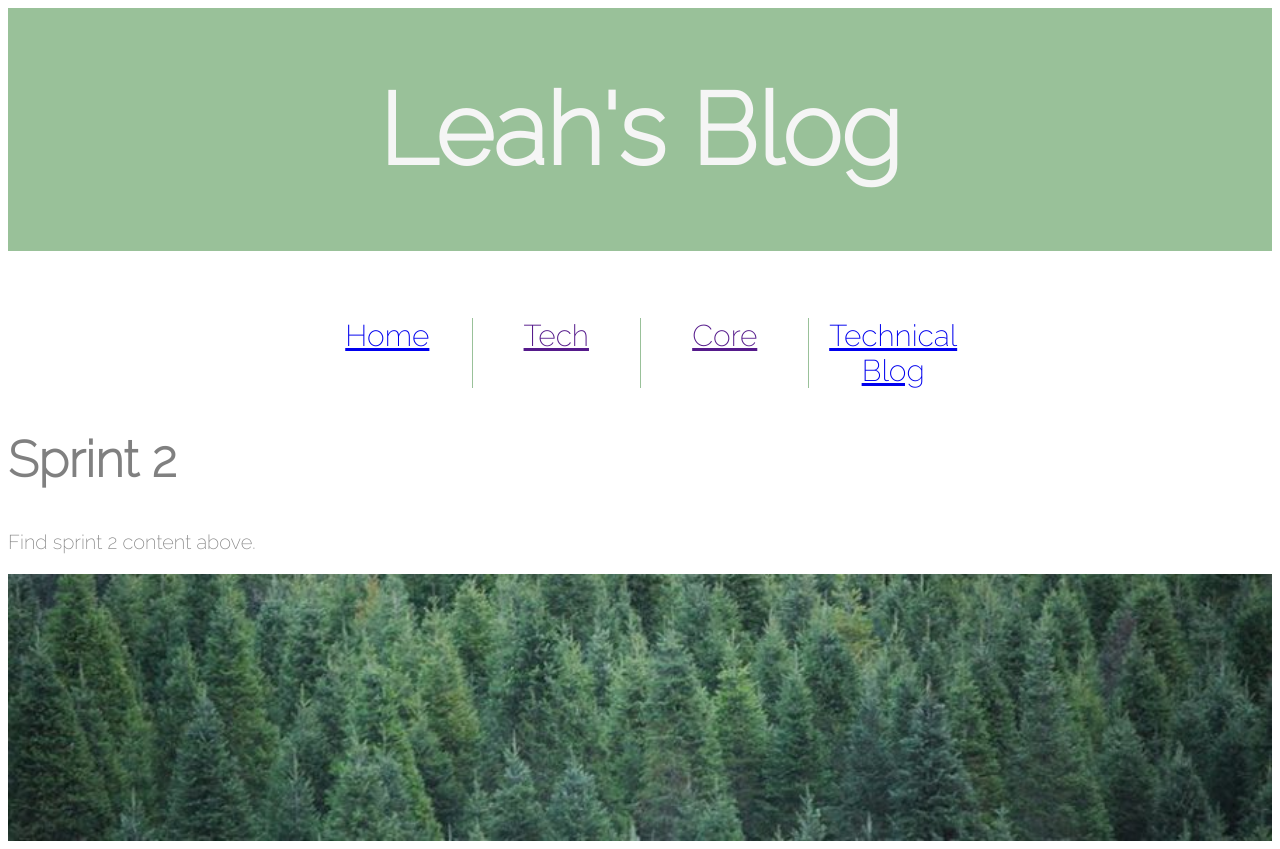
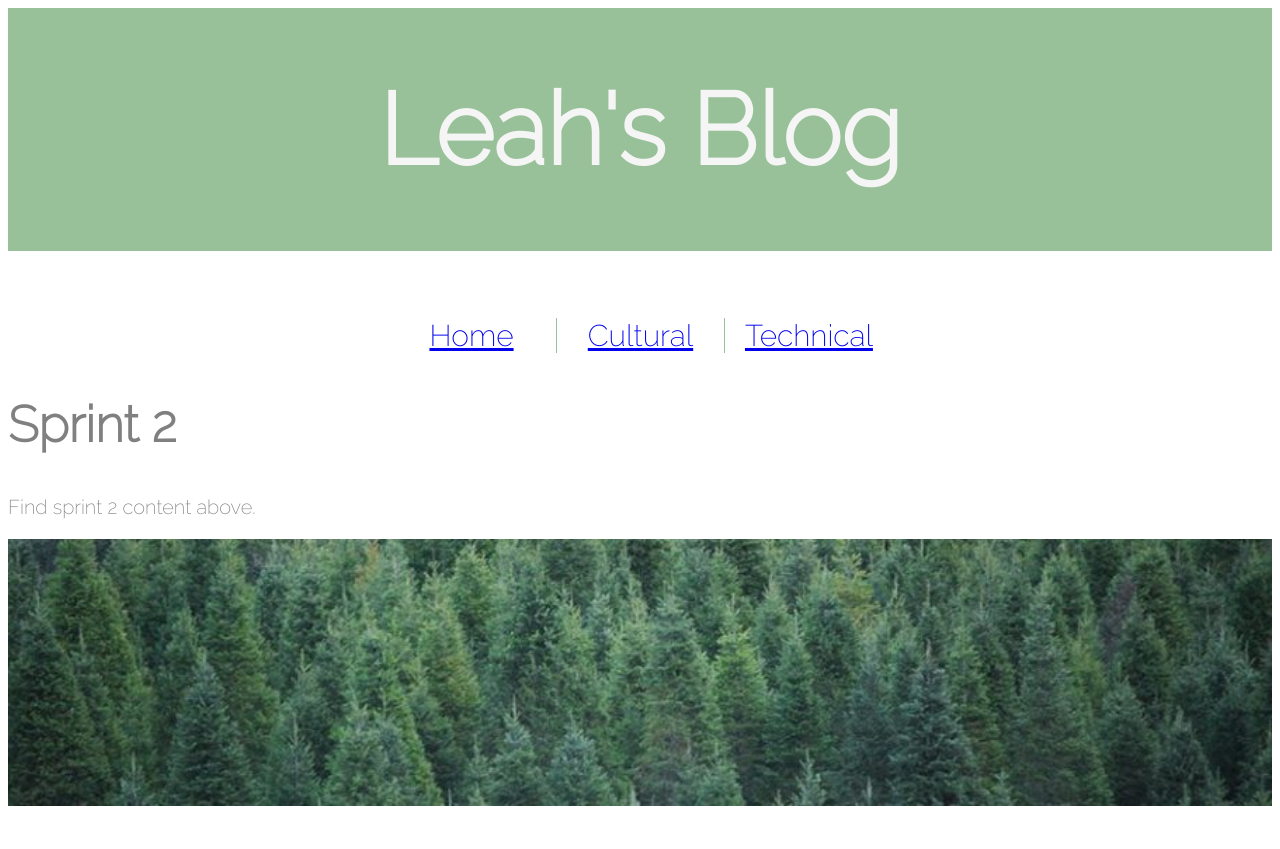
Before and after one commit to lrskinner/lrskinner.github.io, a plain HTML site: page blog/sprint2-home.html in a window 1280 px wide. After the commit the page ends 814 px from the top, so only its background shows below. Drawn offline with Linux system fonts and the light colour scheme.

Commit message:
update menu

```diff
--- a/blog/sprint2-home.html
+++ b/blog/sprint2-home.html
@@ -2,9 +2,7 @@
 <html>
   <head>
     <title>Sprint 2</title>
-
     <meta charset="utf-8" lang="en">
-    <title>My Blog</title>
     <link href="../styles/main.css" rel="stylesheet" type="text/css">
 
     <link rel="preconnect" href="https://fonts.gstatic.com">
@@ -19,9 +17,8 @@
   <div class= "main content">
 
     <span class= "menu"><a href= "../index.html">Home</a></span>
-    <span class= "menu"><a href= "">Tech</a></span>
-    <span class= "menu"><a href= "">Core</a></span>
-    <span class= "menu"><a href= "sprint2-technical.html">Technical Blog</a></span>
+    <span class= "menu"><a href= "sprint2-cultural.html">Cultural</a></span>
+    <span class= "menu"><a href= "sprint2-technical.html">Technical</a></span>
 
   </div>
 
```
